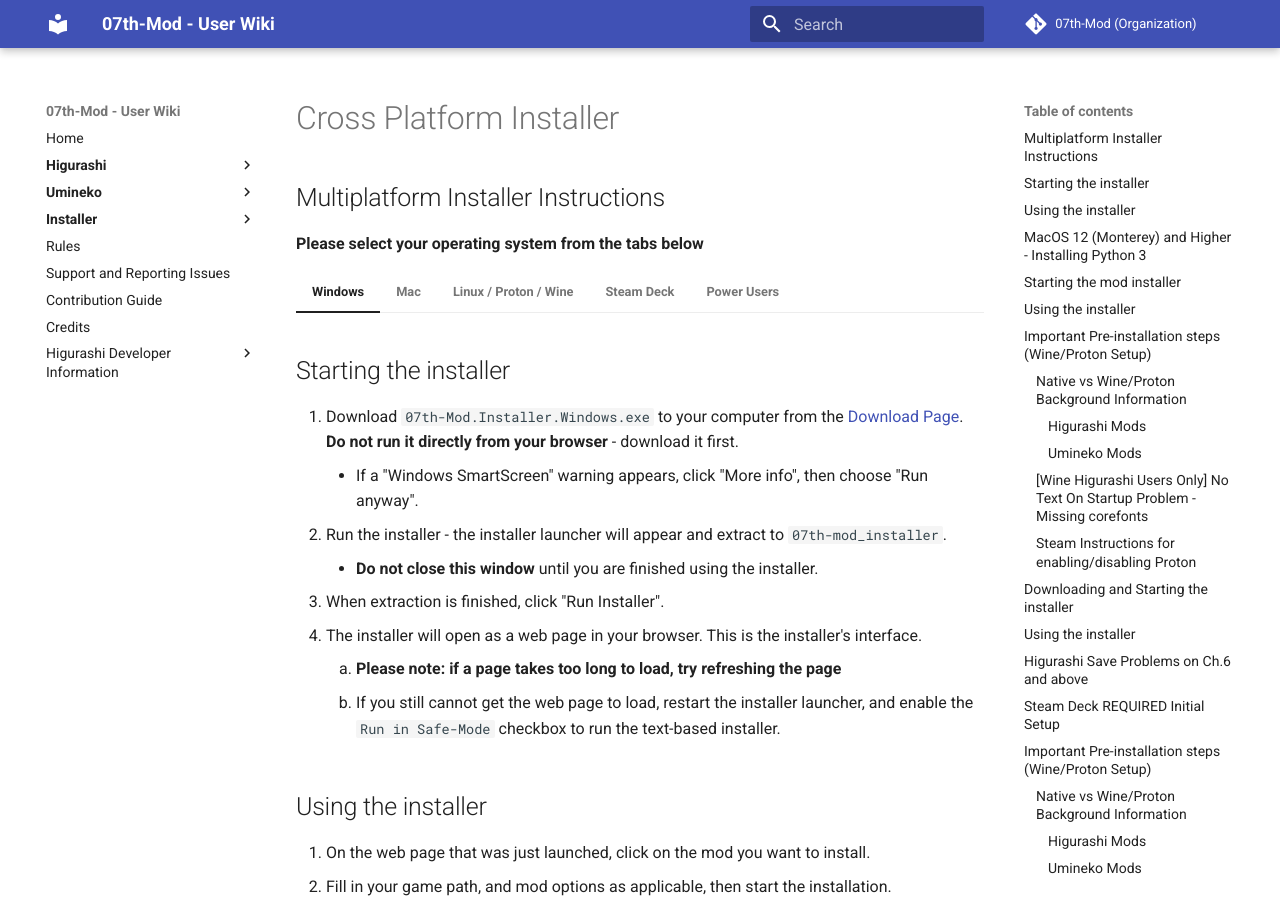
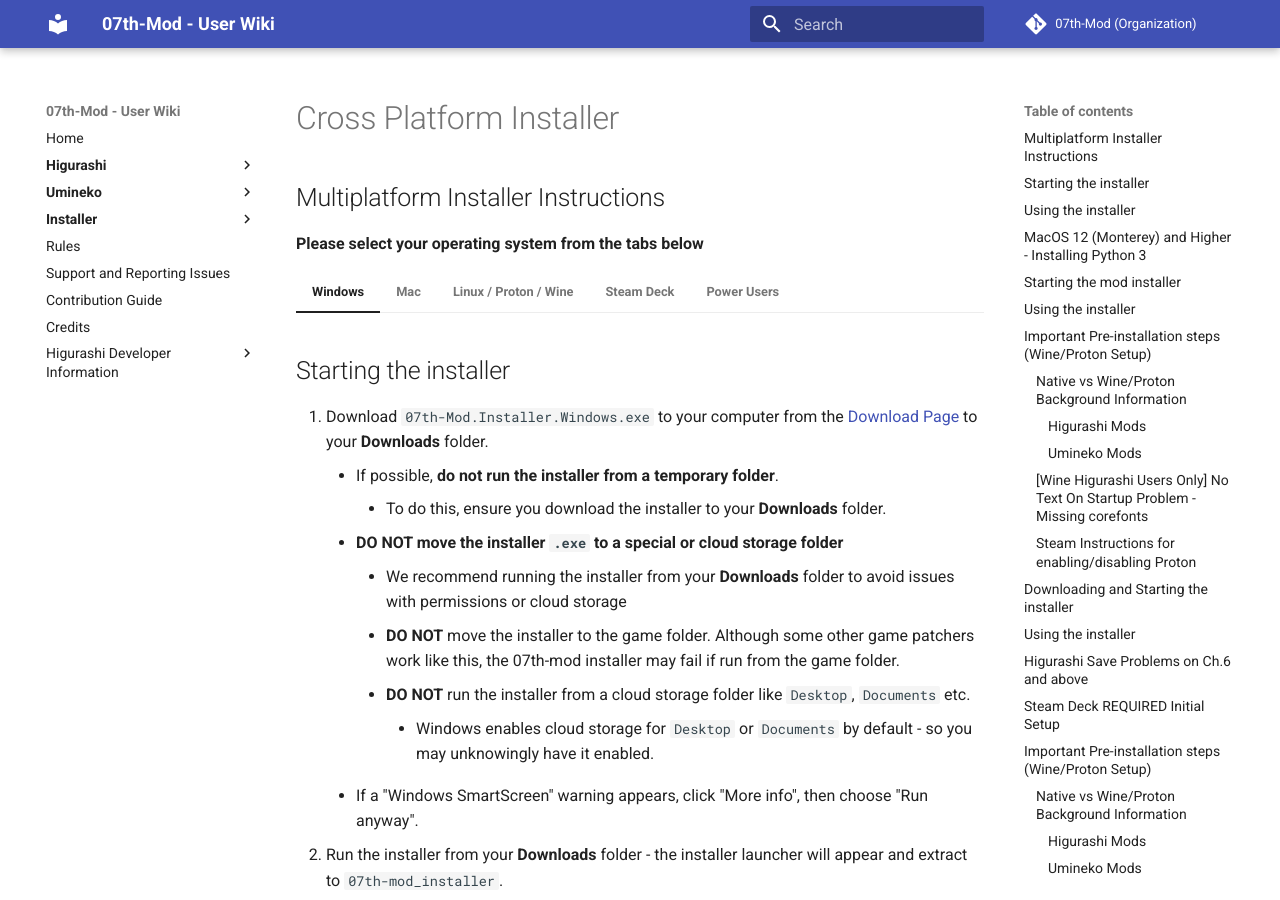
Before and after one commit to 07th-mod/wiki, an MkDocs documentation site: the page built from docs/Snippets/Cross-Platform-Installer.md, in a window 1280 px wide and 900 px high. Built offline with MkDocs 1.6.1 and Material for MkDocs 9.7.7, drawn with Linux system fonts in a browser that asks for light colours.

Commit message:
Update FAQ regarding where to run the installer from

```diff
--- a/docs/Installer/faq.md
+++ b/docs/Installer/faq.md
@@ -189,7 +189,8 @@
     - In particular, make sure the game (Umineko or Higurashi) are closed, and also the launcher (Steam or GOG Downloader/Galaxy)
 
 3. **Move or copy the game folder out of Program Files so the installer can access it:**
-    - Move or copy the game folder to `Desktop` or `My Documents` - somewhere you know modifying and deleting files is allowed
+    - Move or copy the game folder to `Downloads`- somewhere you know modifying and deleting files is allowed.
+        - Avoid special folders like `Program Files` or cloud storage folders like `Desktop` and `Documents`
     - Retry the install. You can move the game folder back after the install is finished.
 
 4. **Attempt the install as an Administrator user (not a "Standard User")**
--- a/docs/Snippets/Cross-Platform-Installer.md
+++ b/docs/Snippets/Cross-Platform-Installer.md
@@ -5,9 +5,16 @@
 === "Windows"
 
     ## Starting the installer
-    1. Download `07th-Mod.Installer.Windows.exe` to your computer from the [Download Page](https://github.com/07th-mod/python-patcher/releases). **Do not run it directly from your browser** - download it first.
+    1. Download `07th-Mod.Installer.Windows.exe` to your computer from the [Download Page](https://github.com/07th-mod/python-patcher/releases) to your **Downloads** folder.
+        - If possible, **do not run the installer from a temporary folder**.
+            - To do this, ensure you download the installer to your **Downloads** folder.
+        - **DO NOT move the installer `.exe` to a special or cloud storage folder**
+            - We recommend running the installer from your **Downloads** folder to avoid issues with permissions or cloud storage
+            - **DO NOT** move the installer to the game folder. Although some other game patchers work like this, the 07th-mod installer may fail if run from the game folder.
+            - **DO NOT** run the installer from a cloud storage folder like `Desktop`, `Documents` etc.
+                - Windows enables cloud storage for `Desktop` or `Documents` by default - so you may unknowingly have it enabled.
         - If a "Windows SmartScreen" warning appears, click "More info", then choose "Run anyway".
-    2. Run the installer - the installer launcher will appear and extract to `07th-mod_installer`.
+    2. Run the installer from your **Downloads** folder - the installer launcher will appear and extract to `07th-mod_installer`.
         - **Do not close this window** until you are finished using the installer.
     3. When extraction is finished, click "Run Installer".
     4. The installer will open as a web page in your browser. This is the installer's interface.
```
